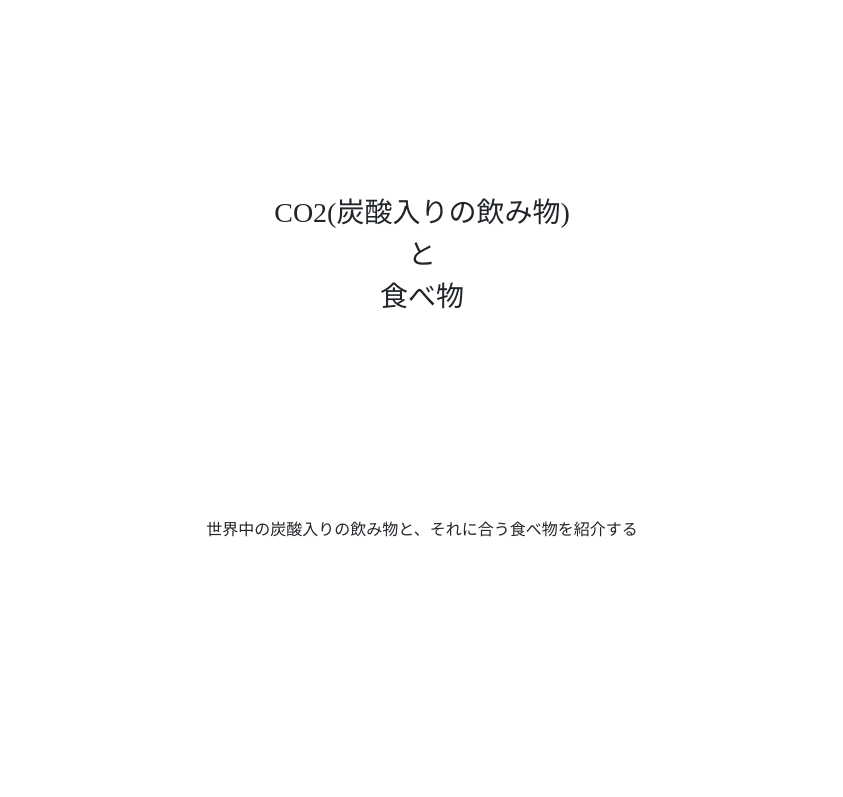
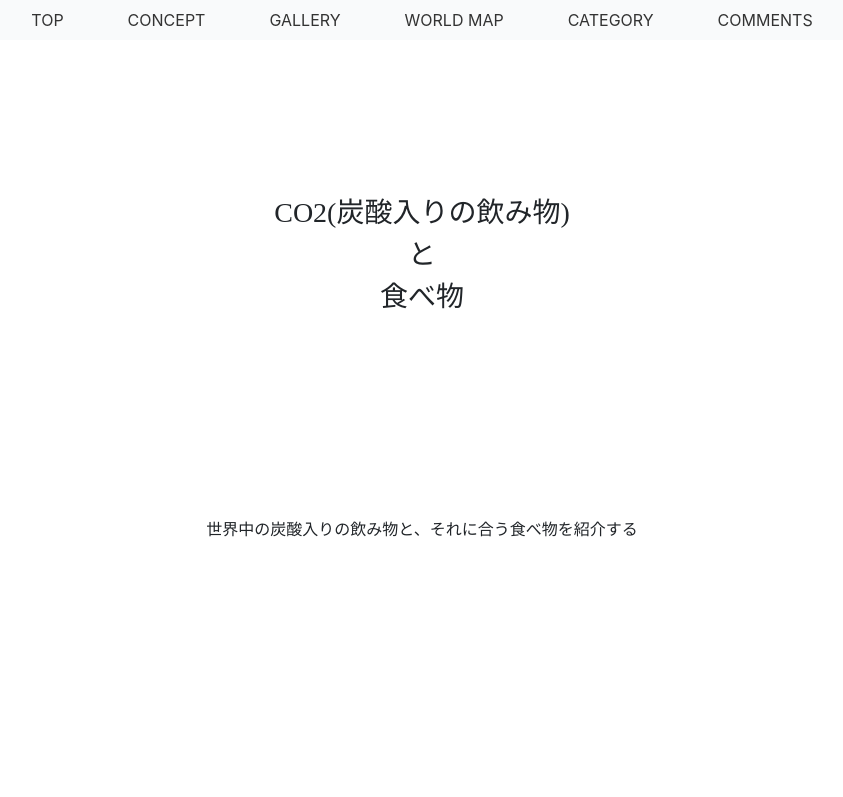
Before and after one commit to trd-yuka/co2, a plain HTML site: page index.html in a window 1280 px wide. Shown: the top 797 px of the page, without its empty margins (218-1061 px from the left). Drawn offline with nearby package versions, Linux system fonts and the light colour scheme; a web font is replaced by a local one.

Commit message:
update navbar

```diff
--- a/index.html
+++ b/index.html
@@ -9,6 +9,31 @@
 	<script src="https://maxcdn.bootstrapcdn.com/bootstrap/3.3.7/js/bootstrap.min.js"></script>
 </head>
 <body>
+	<header>
+		<!-- A grey horizontal navbar that becomes vertical on small screens -->
+		<nav class="navbar navbar-expand-sm bg-light custom-nav navbar-fixed-top text-center">
+			<ul class="navbar-nav">
+				<li class="nav-item">
+					<a class="nav-link" href="#">TOP</a>
+				</li>
+				<li class="nav-item">
+					<a class="nav-link" href="#">CONCEPT</a>
+				</li>
+				<li class="nav-item">
+					<a class="nav-link" href="#">GALLERY</a>
+				</li>
+				<li class="nav-item">
+					<a class="nav-link" href="#">WORLD MAP</a>
+				</li>
+				<li class="nav-item">
+					<a class="nav-link" href="#">CATEGORY</a>
+				</li>
+				<li class="nav-item">
+					<a class="nav-link" href="#">COMMENTS</a>
+				</li>
+			</ul>
+		</nav>
+	</header>
 	<section id="TOP">
 		<div class="row">
 			<div class="col-md-12 text-center padding-texttop">
--- a/style.css
+++ b/style.css
@@ -53,3 +53,17 @@ pre{
     width: 100%;
     height: auto;
 }
+ul.navbar-nav {
+    margin: auto;
+}
+a.nav-link {
+    padding: 0 2rem 0 2rem!important;
+    color: #000000;
+}
+.navbar-fixed-top {
+    position: fixed!important;
+    right: 0;
+    left: 0;
+    z-index: 1111;
+    opacity: 0.8;
+}
```
